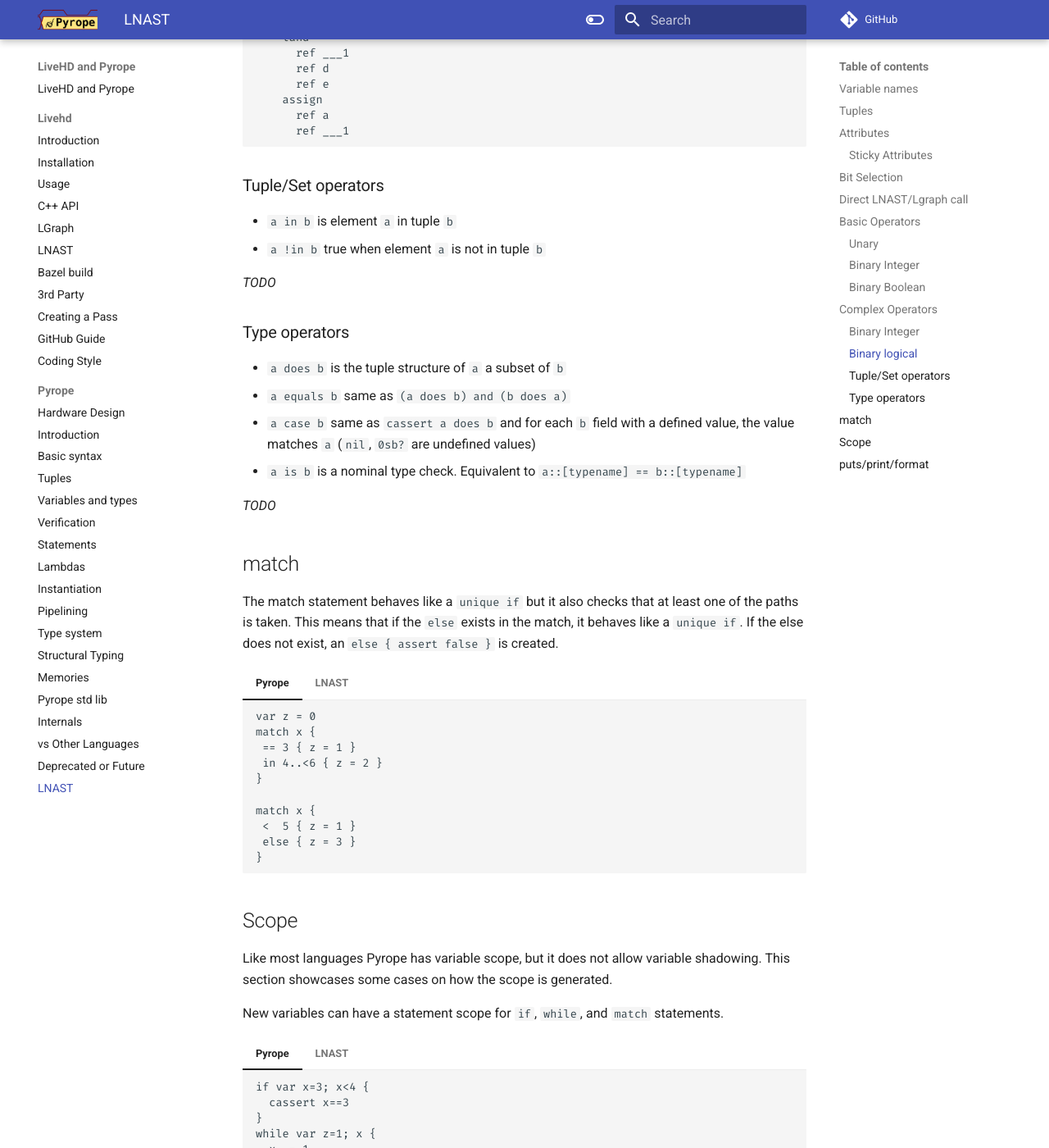
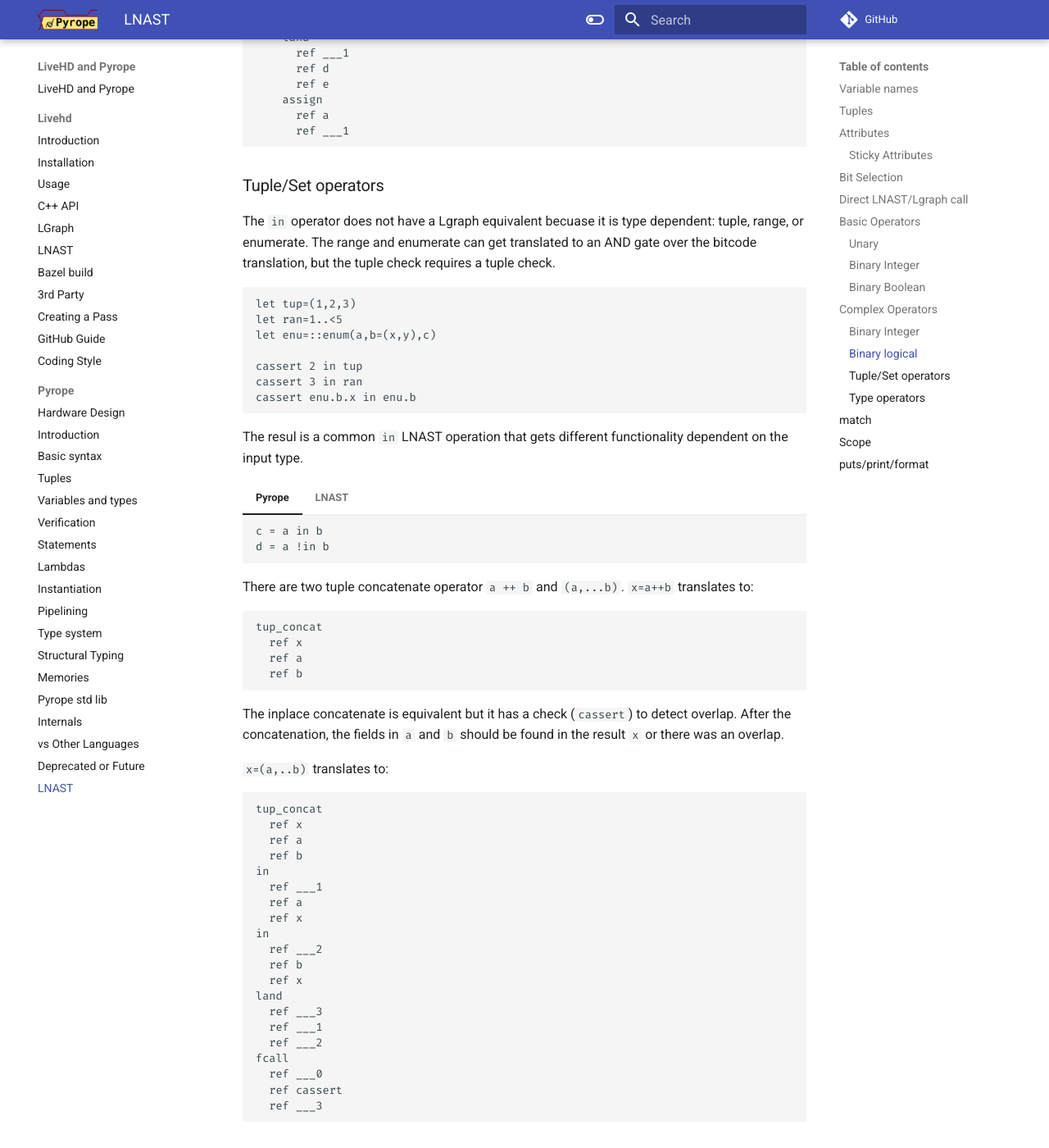
Before and after one commit to masc-ucsc/docs, an MkDocs documentation site: the page built from docs/pyrope/12-lnast.md, in a window 1280 px wide and 1400 px high, scrolled down 7457 px. Shown: the whole window at 82% size. Built offline with MkDocs 1.6.1 and Material for MkDocs 9.7.7, drawn with Linux system fonts in a browser that asks for light colours; comment, search, counter and statistics services are not loaded; some of the changed text lies outside the part shown.

Commit message:
more LNAST examples (tuple operations)

````diff
--- a/docs/pyrope/12-lnast.md
+++ b/docs/pyrope/12-lnast.md
@@ -825,20 +825,146 @@
 
 ### Tuple/Set operators
 
-* `a in b` is element `a` in tuple `b`
-* `a !in b` true when element `a` is not in tuple `b`
+The `in` operator does not have a Lgraph equivalent becuase it is type
+dependent: tuple, range, or enumerate. The range and enumerate can get
+translated to an AND gate over the bitcode translation, but the tuple check
+requires a tuple check.
 
-*TODO*
+```
+let tup=(1,2,3)
+let ran=1..<5
+let enu=::enum(a,b=(x,y),c)
+
+cassert 2 in tup
+cassert 3 in ran
+cassert enu.b.x in enu.b
+```
+
+The resul is a common `in` LNAST operation that gets different functionality
+dependent on the input type.
+
+
+=== "Pyrope"
+    ```
+    c = a in b
+    d = a !in b
+    ```
+
+=== "LNAST"
+    ```lnast
+    in
+      ref c
+      ref a
+      ref b
+    not
+      ref d
+      ref c
+    ```
+
+There are two tuple concatenate operator  `a ++ b` and `(a,...b)`. `x=a++b` translates to:
+
+```lnast
+tup_concat
+  ref x
+  ref a
+  ref b
+```
+
+The inplace concatenate is equivalent but it has a check (`cassert`) to detect overlap. After the concatenation,
+the fields in `a` and `b` should be found in the result `x` or there was an overlap.
+
+`x=(a,..b)` translates to:
+```lnast
+tup_concat
+  ref x
+  ref a
+  ref b
+in
+  ref ___1
+  ref a
+  ref x
+in
+  ref ___2
+  ref b
+  ref x
+land
+  ref ___3
+  ref ___1
+  ref ___2
+fcall
+  ref ___0
+  ref cassert
+  ref ___3
+```
 
 ### Type operators
 
-* `a does b` is the tuple structure of `a` a subset of `b`
-* `a equals b` same as `(a does b) and (b does a)`
-* `a case b` same as `cassert a does b` and for each `b` field with a defined value,
-  the value matches `a` (`nil`, `0sb?` are undefined values)
-* `a is b` is a nominal type check. Equivalent to `a::[typename] == b::[typename]`
+To check if a field name or position exists in a tuple, `x = a has b` translates:
+```lnast
+has
+  ref x
+  ref a
+  ref b
+```
 
-*TODO*
+To check the tuple structure, Pyrope has `a does b`. It returns true if the
+tuple of `a` a subset of `b`. `x = a does b` translates to:
+```lnast
+does
+  ref x
+  ref a
+  ref b
+```
+
+To check equality of tuples `x = a equals b` same as `x = (a does b) and (b does a)`. Translates to:
+```lnast
+does
+  ref ___0
+  ref a
+  ref b
+does
+  ref ___1
+  ref b
+  ref a
+land
+  ref x
+  ref ___0
+  ref ___1
+```
+
+The `a case b` does match operation. `a case b` same as `cassert b does a` and
+for each `b` field with a defined value, the value matches `a` (`nil`, `0sb?`
+are undefined values). `x = a case b` translates to:
+```lnast
+does
+  ref ___0
+  ref b
+  ref a
+fcall
+  ref ___1
+  ref cassert
+  ref ___0
+in
+  ref x
+  ref b
+  ref a
+```
+
+To perform a nominal type check, the attributes can be accessed directly. `x = a is b` translates to:
+```lnast
+attr_get
+  ref ___0
+  ref a
+  const typename
+attr_get
+  ref ___1
+  ref b
+  const typename
+eq
+  ref x
+  ref ___0
+  ref ___1
+```
 
 ## match
 
````
Also changed, not shown: docs/pyrope/04-variables.md (+93 -28 lines), docs/pyrope/07-typesystem.md (+9 -16 lines).
